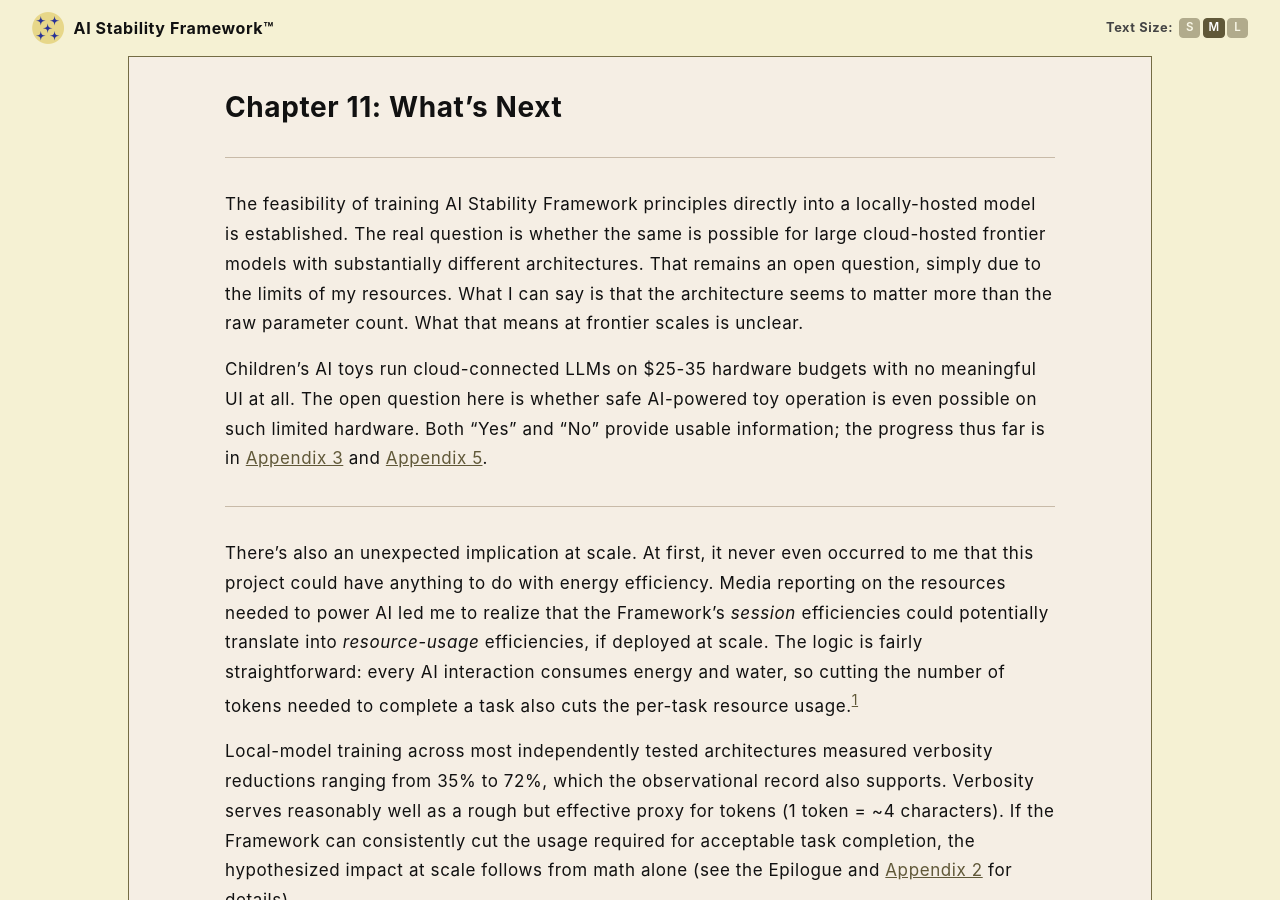
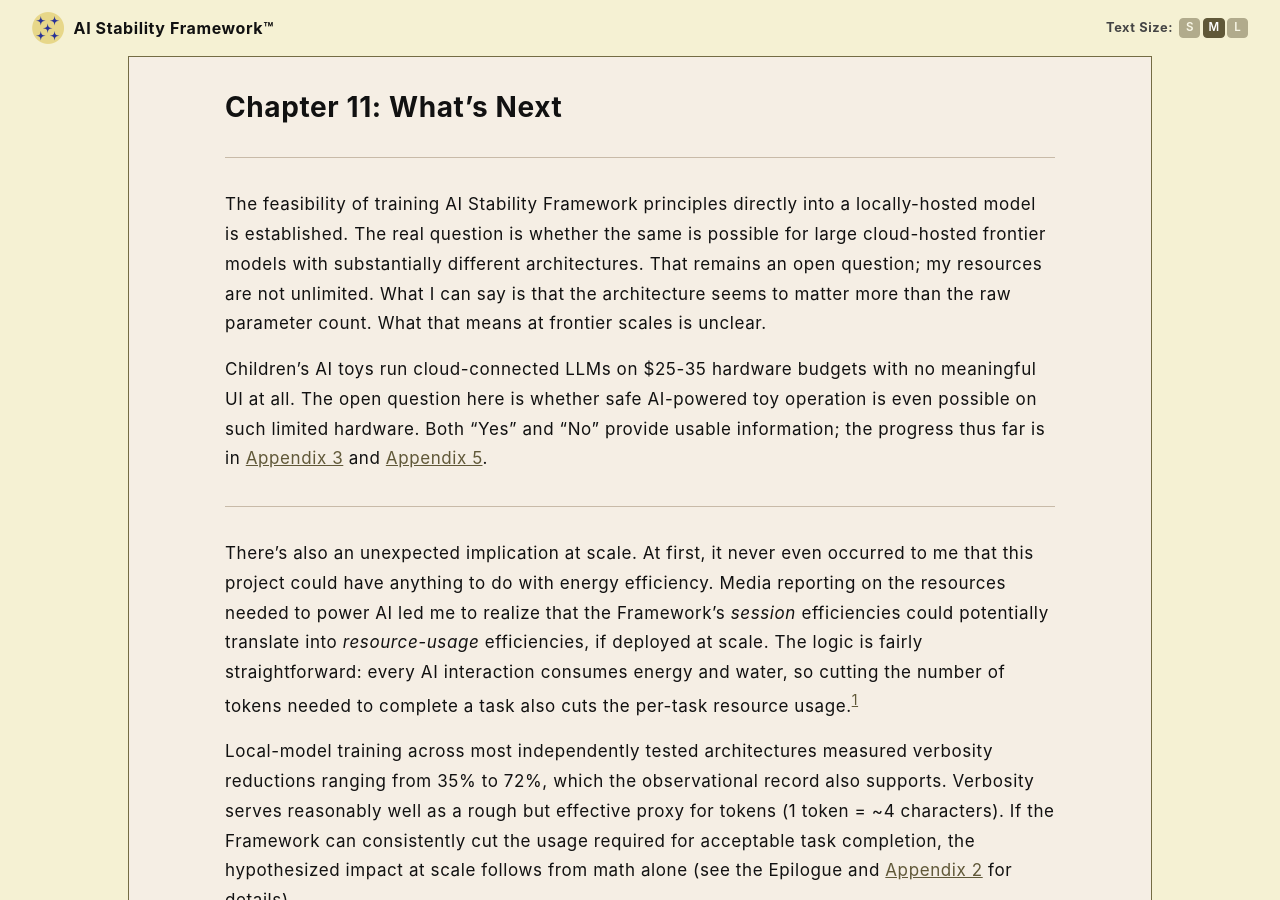
Before and after one commit to rojaslen/AISF-WEB, a Jekyll site: the page built from ch11.md, in a window 1280 px wide and 900 px high. Built offline with Jekyll 4.4.1, drawn with Linux system fonts in a browser that asks for light colours; some web fonts are replaced.

Commit message:
Update ch11.md

```diff
--- a/ch11.md
+++ b/ch11.md
@@ -7,7 +7,7 @@ nav_order: 12
 
 ---
 
-The feasibility of training AI Stability Framework principles directly into a locally-hosted model is established. The real question is whether the same is possible for large cloud-hosted frontier models with substantially different architectures. That remains an open question, simply due to the limits of my resources. What I can say is that the architecture seems to matter more than the raw parameter count. What that means at frontier scales is unclear.
+The feasibility of training AI Stability Framework principles directly into a locally-hosted model is established. The real question is whether the same is possible for large cloud-hosted frontier models with substantially different architectures. That remains an open question; my resources are not unlimited. What I can say is that the architecture seems to matter more than the raw parameter count. What that means at frontier scales is unclear.
 
 Children's AI toys run cloud-connected LLMs on $25-35 hardware budgets with no meaningful UI at all. The open question here is whether safe AI-powered toy operation is even possible on such limited hardware. Both "Yes" and "No" provide usable information; the progress thus far is in <a href="/apx03">Appendix 3</a> and <a href="/apx05">Appendix 5</a>.
 
```
